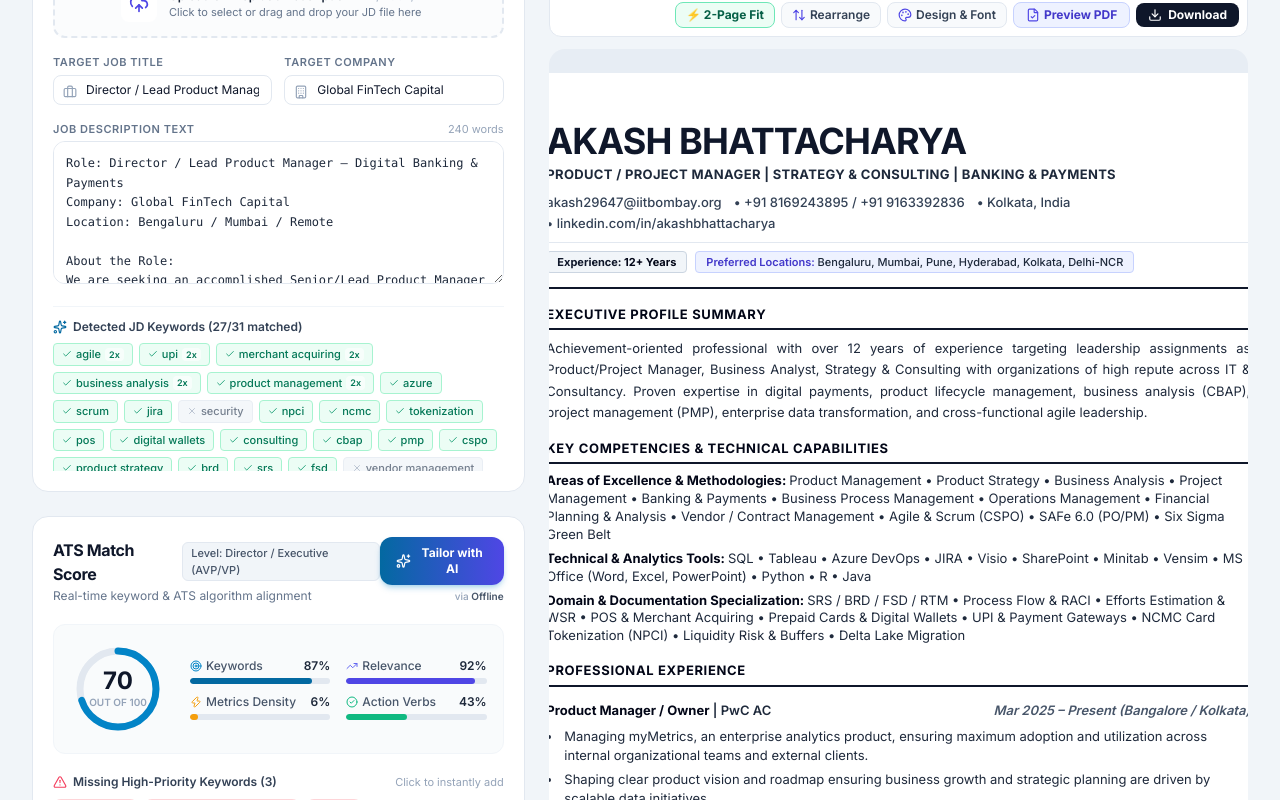
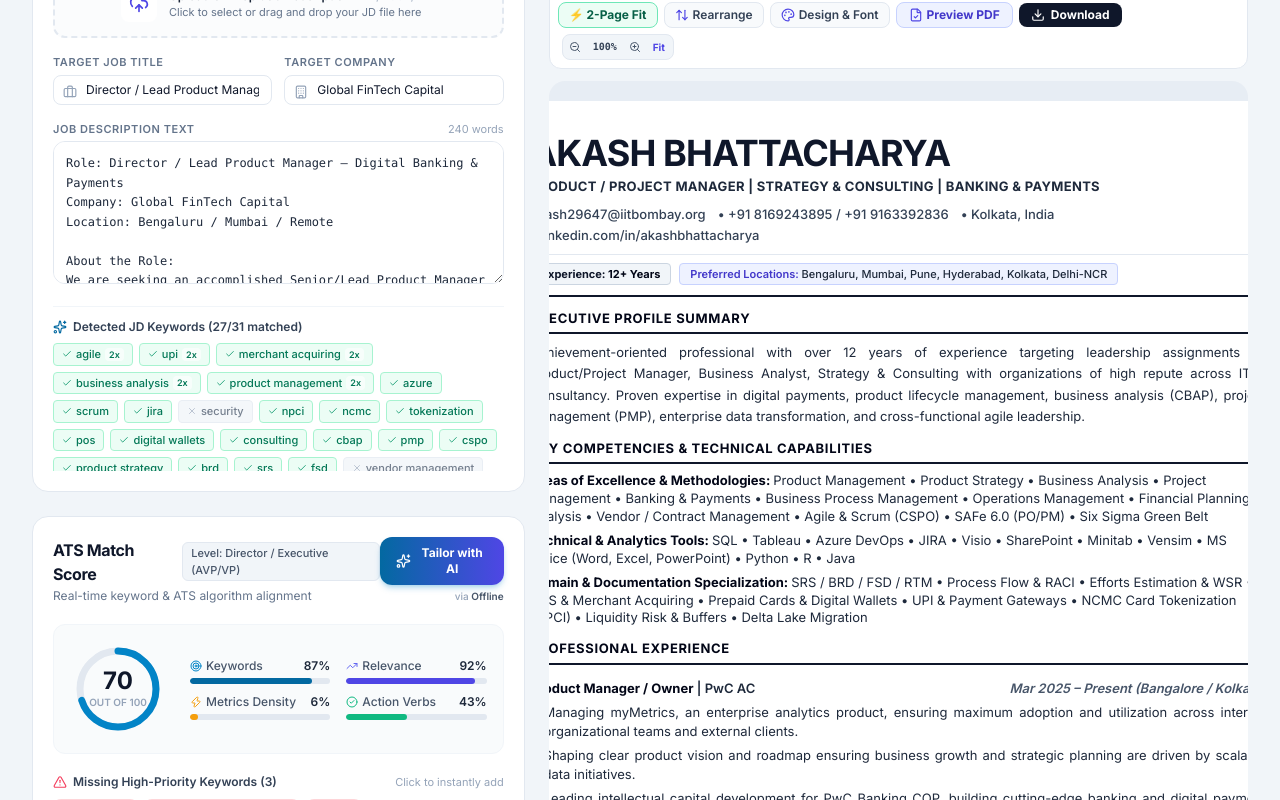
Before and after one commit to akashbayern0802/ResumeBuilder, a React (Vite) app: page / in a window 1280 px wide. Shown: the part 340-1140 px from the top of the page. Built offline with nearby package versions, Linux system fonts and the light colour scheme.

Commit message:
fix(preview): resolve bullet indentation, eliminate blank spaces, and fix half-cut preview layout

```diff
--- a/src/components/ResumePreview.tsx
+++ b/src/components/ResumePreview.tsx
@@ -1,4 +1,4 @@
-import React from 'react';
+import React, { useState } from 'react';
 import { ResumeData, ResumeTemplate, ResumeSectionId } from '../types/resume';
 import {
   Award,
@@ -9,8 +9,49 @@
   Download,
   FileCheck,
   Palette,
-  ArrowUpDown
+  ArrowUpDown,
+  ZoomIn,
+  ZoomOut
 } from 'lucide-react';
+
+const cleanBulletText = (text: string) => {
+  return text.replace(/^[•\-*▪▸–—]\s*/, '').trim();
+};
+
+interface BulletListProps {
+  bullets: string[];
+  className?: string;
+  bulletSpacing?: string;
+  fontSizeClass?: string;
+  bulletClassName?: string;
+  textClassName?: string;
+}
+
+export const BulletList: React.FC<BulletListProps> = ({
+  bullets,
+  className = '',
+  bulletSpacing = 'space-y-1',
+  fontSizeClass = '',
+  bulletClassName = '',
+  textClassName = ''
+}) => {
+  const valid = (bullets || [])
+    .map(cleanBulletText)
+    .filter(b => b.length > 0);
+
+  if (valid.length === 0) return null;
+
+  return (
+    <div className={`${bulletSpacing} ${fontSizeClass} ${className}`}>
+      {valid.map((b, i) => (
+        <div key={i} className="flex items-start gap-2 break-inside-avoid text-slate-800">
+          <span className={`select-none text-slate-700 font-bold shrink-0 leading-[1.35] text-[10px] sm:text-[11px] ${bulletClassName}`}>•</span>
+          <span className={`flex-1 leading-normal text-slate-800 text-justify ${textClassName}`}>{b}</span>
+        </div>
+      ))}
+    </div>
+  );
+};
 
 interface Props {
   resume: ResumeData;
@@ -35,6 +76,7 @@
   onResumeChange,
   isDownloadingPdf
 }) => {
+  const [previewZoom, setPreviewZoom] = useState<number>(100);
 
   const templatesList: { id: ResumeTemplate; label: string; icon: string }[] = [
     { id: 'naukri', label: 'Naukri & Indian ATS', icon: '🇮🇳' },
@@ -90,12 +132,12 @@
     }
   };
 
-  // Dynamic layout tokens for 2-page fit compaction
-  const containerPadding = is2PageFit ? 'p-4 sm:p-6' : 'p-8 sm:p-12';
-  const headerMargin = is2PageFit ? 'border-b-2 pb-1.5 mb-2' : 'border-b-2 pb-3.5 mb-4';
-  const sectionMargin = is2PageFit ? 'mb-2' : 'mb-4';
-  const jobSpacing = is2PageFit ? 'space-y-1.5' : 'space-y-4';
-  const bulletSpacing = is2PageFit ? 'mt-0.5 space-y-0.5' : 'mt-1.5 space-y-1';
+  // Dynamic layout tokens for 2-page fit compaction without giant empty gaps
+  const containerPadding = is2PageFit ? 'p-4 sm:p-5' : 'p-6 sm:p-8';
+  const headerMargin = is2PageFit ? 'border-b-2 pb-1 mb-2' : 'border-b-2 pb-2.5 mb-3';
+  const sectionMargin = is2PageFit ? 'mb-2' : 'mb-3';
+  const jobSpacing = is2PageFit ? 'space-y-1.5' : 'space-y-2.5';
+  const bulletSpacing = is2PageFit ? 'mt-0.5 space-y-0.5' : 'mt-1 space-y-1';
 
   const primaryColor = design?.primaryColor || '#0f172a';
   const showPhoto = Boolean(design?.showPhoto && resume.photoUrl);
@@ -195,11 +237,54 @@
               <span>{isDownloadingPdf ? 'Generating...' : 'Download'}</span>
             </button>
           )}
+
+          {/* Zoom controls to fit any screen without clipping */}
+          <div className="flex items-center gap-0.5 bg-slate-100 rounded-lg p-0.5 border border-slate-200 ml-1">
+            <button
+              type="button"
+              onClick={() => setPreviewZoom(z => Math.max(60, z - 10))}
+              className="p-1 hover:bg-white rounded text-slate-600 hover:text-slate-900 cursor-pointer"
+              title="Zoom out"
+            >
+              <ZoomOut className="w-3 h-3" />
+            </button>
+            <button
+              type="button"
+              onClick={() => setPreviewZoom(100)}
+              className="px-1.5 py-0.5 text-[10px] font-mono font-semibold text-slate-700 hover:text-slate-900 cursor-pointer"
+              title="Reset zoom to 100%"
+            >
+              {previewZoom}%
+            </button>
+            <button
+              type="button"
+              onClick={() => setPreviewZoom(z => Math.min(130, z + 10))}
+              className="p-1 hover:bg-white rounded text-slate-600 hover:text-slate-900 cursor-pointer"
+              title="Zoom in"
+            >
+              <ZoomIn className="w-3 h-3" />
+            </button>
+            <button
+              type="button"
+              onClick={() => setPreviewZoom(prev => prev === 80 ? 100 : 80)}
+              className={`px-1.5 py-0.5 text-[10px] font-bold rounded cursor-pointer ${previewZoom === 80 ? 'bg-indigo-600 text-white' : 'text-indigo-600 hover:bg-indigo-50'}`}
+              title="Fit preview to pane width"
+            >
+              Fit
+            </button>
+          </div>
         </div>
       </div>
 
-      {/* Paper Container */}
-      <div className="bg-slate-200/60 p-4 sm:p-6 rounded-2xl flex justify-center overflow-x-auto w-full">
+      {/* Paper Container - Uses mx-auto to never clip the left margin in narrow panes */}
+      <div className="bg-slate-200/60 p-2 sm:p-5 rounded-2xl overflow-x-auto w-full flex flex-col items-center">
+        <div
+          className="transition-transform duration-150 origin-top w-full flex justify-center"
+          style={{
+            transform: previewZoom !== 100 ? `scale(${previewZoom / 100})` : undefined,
+            marginBottom: previewZoom < 100 ? `${-((100 - previewZoom) / 100) * 1100}px` : undefined
+          }}
+        >
         {/* ============================================================ */}
         {/* FORMAT 0: NAUKRI & INDIAN CORPORATE ATS STANDARD             */}
         {/* ============================================================ */}
@@ -207,7 +292,7 @@
           <div
             id="resume-printable-area"
             data-fit-two-pages={is2PageFit ? 'true' : 'false'}
-            className={`resume-paper bg-white shadow-xl rounded-sm w-[800px] max-w-[800px] shrink-0 min-h-[1100px] ${containerPadding} text-slate-900 leading-normal`}
+            className={`resume-paper bg-white shadow-xl rounded-sm w-[800px] min-w-[800px] mx-auto min-h-[1100px] ${containerPadding} text-slate-900 leading-normal`}
             style={{ fontFamily: getFontFamily() }}
           >
             {/* Header: Authority & Immediate Recruiter Metadata */}
@@ -326,11 +411,7 @@
                             </div>
                           </div>
 
-                          <ul className={`list-disc list-outside ml-4 ${bulletSpacing} ${getFontSizeClass()} text-slate-800 leading-normal`}>
-                            {exp.bullets.map((b, i) => (
-                              <li key={i} className="pl-0.5 break-inside-avoid">{b}</li>
-                            ))}
-                          </ul>
+                          <BulletList bullets={exp.bullets} bulletSpacing={bulletSpacing} fontSizeClass={getFontSizeClass()} />
                         </div>
                       ))}
                     </div>
@@ -406,11 +487,7 @@
                           </div>
                           <p className={`${getFontSizeClass()} text-slate-700 mt-0.5`}>{proj.description}</p>
                           {proj.bullets && proj.bullets.length > 0 && (
-                            <ul className={`list-disc list-outside ml-4 mt-0.5 ${bulletSpacing} ${getFontSizeClass()} text-slate-800`}>
-                              {proj.bullets.map((b, i) => (
-                                <li key={i} className="pl-0.5 break-inside-avoid">{b}</li>
-                              ))}
-                            </ul>
+                            <BulletList bullets={proj.bullets} bulletSpacing={bulletSpacing} fontSizeClass={getFontSizeClass()} />
                           )}
                         </div>
                       ))}
@@ -431,7 +508,7 @@
           <div
             id="resume-printable-area"
             data-fit-two-pages={is2PageFit ? 'true' : 'false'}
-            className={`resume-paper bg-white shadow-xl rounded-sm w-[800px] max-w-[800px] shrink-0 min-h-[1100px] ${is2PageFit ? 'p-5 sm:p-6' : 'p-6 sm:p-10'} text-slate-900 leading-normal`}
+            className={`resume-paper bg-white shadow-xl rounded-sm w-[800px] min-w-[800px] mx-auto min-h-[1100px] ${is2PageFit ? 'p-5 sm:p-6' : 'p-6 sm:p-10'} text-slate-900 leading-normal`}
             style={{ fontFamily: getFontFamily() }}
           >
             {/* Header: Full-Width Clean Double-Border Header */}
@@ -587,11 +664,7 @@
                               {exp.startDate} – {exp.current ? 'Present' : exp.endDate} {exp.location ? `(${exp.location})` : ''}
                             </div>
                           </div>
-                          <ul className={`list-disc list-outside ml-4 mt-0.5 ${bulletSpacing} ${getFontSizeClass()} text-slate-800 leading-normal`}>
-                            {exp.bullets.map((b, i) => (
-                              <li key={i} className="pl-0.5 break-inside-avoid">{b}</li>
-                            ))}
-                          </ul>
+                          <BulletList bullets={exp.bullets} bulletSpacing={bulletSpacing} fontSizeClass={getFontSizeClass()} />
                         </div>
                       ))}
                     </div>
@@ -617,11 +690,7 @@
                           </div>
                           <p className="text-slate-700 mt-0.5">{proj.description}</p>
                           {proj.bullets && proj.bullets.length > 0 && (
-                            <ul className={`list-disc list-outside ml-4 mt-0.5 ${bulletSpacing} text-slate-800`}>
-                              {proj.bullets.map((b, i) => (
-                                <li key={i} className="pl-0.5 break-inside-avoid">{b}</li>
-                              ))}
-                            </ul>
+                            <BulletList bullets={proj.bullets} bulletSpacing={bulletSpacing} />
                           )}
                         </div>
                       ))}
@@ -640,7 +709,7 @@
           <div
             id="resume-printable-area"
             data-fit-two-pages={is2PageFit ? 'true' : 'false'}
-            className={`resume-paper bg-white shadow-xl rounded-sm w-[800px] max-w-[800px] shrink-0 min-h-[1100px] ${is2PageFit ? 'p-5 sm:p-7' : 'p-8 sm:p-11'} text-slate-900 leading-normal`}
+            className={`resume-paper bg-white shadow-xl rounded-sm w-[800px] min-w-[800px] mx-auto min-h-[1100px] ${is2PageFit ? 'p-4 sm:p-6' : 'p-6 sm:p-9'} text-slate-900 leading-normal`}
             style={{ fontFamily: getFontFamily() }}
           >
             {/* Double-Line Top Authority Header */}
@@ -716,11 +785,7 @@
                         </div>
                       </div>
 
-                      <ul className={`list-disc list-outside ml-4 ${bulletSpacing} ${getFontSizeClass()} text-slate-800 leading-normal`}>
-                        {exp.bullets.map((b, i) => (
-                          <li key={i} className="pl-0.5 break-inside-avoid">{b}</li>
-                        ))}
-                      </ul>
+                      <BulletList bullets={exp.bullets} bulletSpacing={bulletSpacing} fontSizeClass={getFontSizeClass()} />
                     </div>
                   ))}
                 </div>
@@ -774,7 +839,7 @@
           <div
             id="resume-printable-area"
             data-fit-two-pages={is2PageFit ? 'true' : 'false'}
-            className={`resume-paper bg-white shadow-xl rounded-sm w-[800px] max-w-[800px] shrink-0 min-h-[1100px] ${is2PageFit ? 'p-4 sm:p-6 leading-snug' : 'p-6 sm:p-10 leading-relaxed'} text-slate-900 font-sans`}
+            className={`resume-paper bg-white shadow-xl rounded-sm w-[800px] min-w-[800px] mx-auto min-h-[1100px] ${is2PageFit ? 'p-4 sm:p-6 leading-snug' : 'p-6 sm:p-10 leading-relaxed'} text-slate-900 font-sans`}
             style={{ fontSize: is2PageFit ? '9pt' : '10pt' }}
           >
             {/* Top Header */}
@@ -910,11 +975,7 @@
                         </div>
                       </div>
 
-                      <ul className={`list-disc list-outside ml-4 ${bulletSpacing} ${getFontSizeClass()} text-slate-800 leading-snug`}>
-                        {exp.bullets.map((b, i) => (
-                          <li key={i} className="pl-0.5">{b}</li>
-                        ))}
-                      </ul>
+                      <BulletList bullets={exp.bullets} bulletSpacing={bulletSpacing} fontSizeClass={getFontSizeClass()} />
                     </div>
                   ))}
                 </div>
@@ -930,7 +991,7 @@
           <div
             id="resume-printable-area"
             data-fit-two-pages={is2PageFit ? 'true' : 'false'}
-            className={`resume-paper bg-white shadow-xl rounded-sm w-[800px] max-w-[800px] shrink-0 min-h-[1100px] ${containerPadding} text-slate-900 font-sans leading-normal`}
+            className={`resume-paper bg-white shadow-xl rounded-sm w-[800px] min-w-[800px] mx-auto min-h-[1100px] ${containerPadding} text-slate-900 font-sans leading-normal`}
             style={{ fontSize: is2PageFit ? '9.5pt' : '10.5pt' }}
           >
             {/* Header with modern indigo pill */}
@@ -988,11 +1049,7 @@
                           {exp.location ? ` | ${exp.location}` : ''}
                         </span>
                       </div>
-                      <ul className="list-disc list-outside ml-4 mt-1.5 space-y-1 text-xs text-slate-800 leading-relaxed">
-                        {exp.bullets.map((b, i) => (
-                          <li key={i} className="pl-0.5">{b}</li>
-                        ))}
-                      </ul>
+                      <BulletList bullets={exp.bullets} bulletSpacing={bulletSpacing} fontSizeClass={getFontSizeClass()} />
                     </div>
                   ))}
                 </div>
@@ -1063,7 +1120,7 @@
           <div
             id="resume-printable-area"
             data-fit-two-pages={is2PageFit ? 'true' : 'false'}
-            className={`resume-paper bg-white shadow-xl rounded-sm w-[800px] max-w-[800px] shrink-0 min-h-[1100px] ${is2PageFit ? 'p-4 sm:p-6' : 'p-6 sm:p-10'} text-slate-950 font-serif leading-tight`}
+            className={`resume-paper bg-white shadow-xl rounded-sm w-[800px] min-w-[800px] mx-auto min-h-[1100px] ${is2PageFit ? 'p-4 sm:p-6' : 'p-6 sm:p-10'} text-slate-950 font-serif leading-tight`}
             style={{ fontSize: is2PageFit ? '9pt' : '10pt' }}
           >
             {/* Header: Centered, High Density */}
@@ -1107,11 +1164,7 @@
                         <span>{exp.role}</span>
                         <span>{exp.location}</span>
                       </div>
-                      <ul className="list-disc list-outside ml-4 mt-1 space-y-0.5 text-xs text-slate-900">
-                        {exp.bullets.map((b, i) => (
-                          <li key={i}>{b}</li>
-                        ))}
-                      </ul>
+                      <BulletList bullets={exp.bullets} bulletSpacing="mt-1 space-y-0.5" fontSizeClass="text-xs text-slate-900" />
                     </div>
                   ))}
                 </div>
@@ -1182,7 +1235,7 @@
           <div
             id="resume-printable-area"
             data-fit-two-pages={is2PageFit ? 'true' : 'false'}
-            className={`resume-paper bg-white shadow-xl rounded-sm w-[800px] max-w-[800px] shrink-0 min-h-[1100px] ${containerPadding} text-slate-900 font-sans leading-normal`}
+            className={`resume-paper bg-white shadow-xl rounded-sm w-[800px] min-w-[800px] mx-auto min-h-[1100px] ${containerPadding} text-slate-900 font-sans leading-normal`}
             style={{ fontSize: is2PageFit ? '9pt' : '10pt' }}
           >
             {/* Tech Header */}
@@ -1233,11 +1286,7 @@
                           {exp.startDate} – {exp.current ? 'Present' : exp.endDate}
                         </span>
                       </div>
-                      <ul className="list-disc list-outside ml-4 mt-1 space-y-1 text-xs text-slate-700 leading-relaxed">
-                        {exp.bullets.map((b, i) => (
-                          <li key={i}>{b}</li>
-                        ))}
-                      </ul>
+                      <BulletList bullets={exp.bullets} bulletSpacing="mt-1 space-y-1" fontSizeClass="text-xs text-slate-700 leading-relaxed" />
                     </div>
                   ))}
                 </div>
@@ -1308,7 +1357,7 @@
           <div
             id="resume-printable-area"
             data-fit-two-pages={is2PageFit ? 'true' : 'false'}
-            className={`resume-paper bg-white shadow-xl rounded-sm w-[800px] max-w-[800px] shrink-0 min-h-[1100px] ${containerPadding} text-slate-900 leading-normal ${
+            className={`resume-paper bg-white shadow-xl rounded-sm w-[800px] min-w-[800px] mx-auto min-h-[1100px] ${containerPadding} text-slate-900 leading-normal ${
               template === 'harvard' ? 'font-serif' : 'font-sans'
             }`}
             style={{ fontSize: is2PageFit ? '9.5pt' : '10.5pt' }}
@@ -1386,11 +1435,7 @@
                         </div>
                       </div>
 
-                      <ul className={`list-disc list-outside ml-4 ${bulletSpacing} ${getFontSizeClass()} text-slate-800 leading-normal`}>
-                        {exp.bullets.map((b, i) => (
-                          <li key={i} className="pl-0.5">{b}</li>
-                        ))}
-                      </ul>
+                      <BulletList bullets={exp.bullets} bulletSpacing={bulletSpacing} fontSizeClass={getFontSizeClass()} />
                     </div>
                   ))}
                 </div>
@@ -1437,6 +1482,7 @@
             )}
           </div>
         )}
+        </div>
       </div>
     </div>
   );
--- a/src/services/pdfExporter.ts
+++ b/src/services/pdfExporter.ts
@@ -160,30 +160,40 @@
   // 4. Calculate smart page slices
   const pageSlices: { startY: number; endY: number }[] = [];
 
-  // SPECIAL 2-PAGE FIT GUARANTEE:
-  // If 2-page fit mode is active and total height fits within 2 A4 pages:
-  if (isTwoPageFit && activeCanvas.height <= (2 * idealPageHeightPx + 10)) {
-    if (activeCanvas.height <= idealPageHeightPx) {
-      // Entire content fits in a single page
-      pageSlices.push({ startY: 0, endY: activeCanvas.height });
-    } else {
-      // Fits in 2 pages: pick an optimal, balanced cut between Page 1 and Page 2
-      const minCutY = Math.max(100, activeCanvas.height - idealPageHeightPx + 10);
-      const maxCutY = idealPageHeightPx - 10;
-      const midCutY = Math.round(activeCanvas.height / 2);
-      let targetCutY = Math.min(maxCutY, Math.max(minCutY, midCutY));
+  // If content fits on 1 page:
+  if (activeCanvas.height <= idealPageHeightPx) {
+    pageSlices.push({ startY: 0, endY: activeCanvas.height });
+  } else if (isTwoPageFit && activeCanvas.height <= (2 * idealPageHeightPx + 10)) {
+    // Fits in 2 pages: fill Page 1 as fully as possible down to idealPageHeightPx - 15
+    const idealCut = idealPageHeightPx - 15;
+    let targetCutY = idealCut;
 
-      // Scan within [minCutY, maxCutY] for the best whitespace gap
-      targetCutY = findNearestWhitespaceRow(ctx, activeCanvas.width, targetCutY, minCutY, 140);
+    // Check if any atomic element (bullet point or header) straddles idealCut
+    const straddling = canvasAvoidZones.find(
+      zone => zone.top < idealCut && zone.bottom > idealCut && (idealCut - zone.top) < (idealPageHeightPx * 0.25)
+    );
 
-      // Ensure cut is strictly bounded so neither page overflows A4
-      targetCutY = Math.min(maxCutY, Math.max(minCutY, targetCutY));
+    if (straddling) {
+      targetCutY = Math.max(Math.round(idealPageHeightPx * 0.65), straddling.top - 4);
+    }
 
-      pageSlices.push({ startY: 0, endY: targetCutY });
-      pageSlices.push({ startY: targetCutY, endY: activeCanvas.height });
+    // Scan for nearest clean blank gap
+    targetCutY = findNearestWhitespaceRow(ctx, activeCanvas.width, targetCutY, Math.round(idealPageHeightPx * 0.65), 140);
+
+    // Guarantee Page 2 does not overflow A4 (targetCutY must leave at most idealPageHeightPx on Page 2)
+    const minCutForPage2 = activeCanvas.height - idealPageHeightPx + 10;
+    if (targetCutY < minCutForPage2) {
+      targetCutY = minCutForPage2;
+      targetCutY = findNearestWhitespaceRow(ctx, activeCanvas.width, targetCutY, minCutForPage2, 60);
     }
+
+    // Ensure targetCutY does not exceed Page 1 limit
+    targetCutY = Math.min(idealPageHeightPx - 10, targetCutY);
+
+    pageSlices.push({ startY: 0, endY: targetCutY });
+    pageSlices.push({ startY: targetCutY, endY: activeCanvas.height });
   } else {
-    // Standard multi-page slicer
+    // Standard multi-page slicer: fill each page up to idealPageHeightPx - 15
     let currentStartY = 0;
     while (currentStartY < activeCanvas.height) {
       const remainingHeight = activeCanvas.height - currentStartY;
@@ -193,15 +203,15 @@
         break;
       }
 
-      const idealCutY = currentStartY + idealPageHeightPx;
+      const idealCutY = currentStartY + idealPageHeightPx - 15;
       let targetCutY = idealCutY;
 
       const straddling = canvasAvoidZones.find(
-        zone => zone.top < idealCutY && zone.bottom > idealCutY && (idealCutY - zone.top) < (idealPageHeightPx * 0.20)
+        zone => zone.top < idealCutY && zone.bottom > idealCutY && (idealCutY - zone.top) < (idealPageHeightPx * 0.25)
       );
 
       if (straddling) {
-        targetCutY = Math.max(currentStartY + Math.round(idealPageHeightPx * 0.6), straddling.top - 4);
+        targetCutY = Math.max(currentStartY + Math.round(idealPageHeightPx * 0.65), straddling.top - 4);
       }
 
       targetCutY = findNearestWhitespaceRow(ctx, activeCanvas.width, targetCutY, currentStartY, 140);
```
